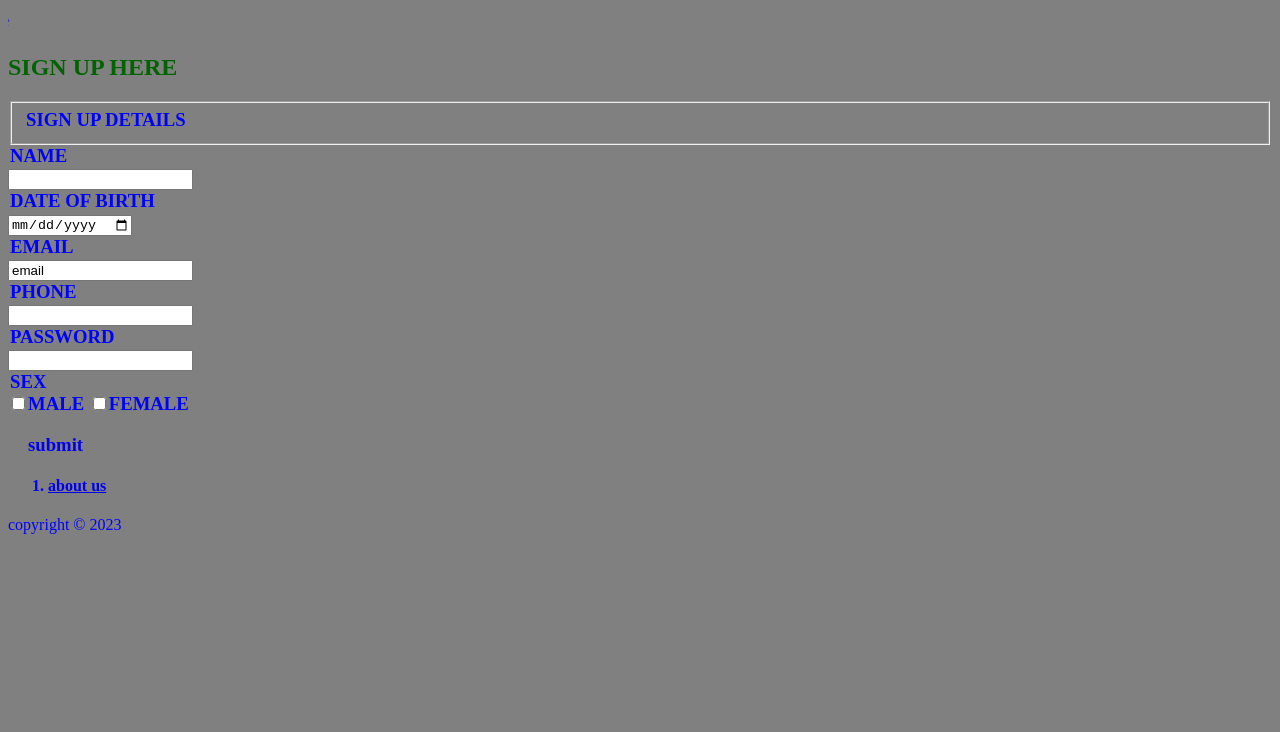
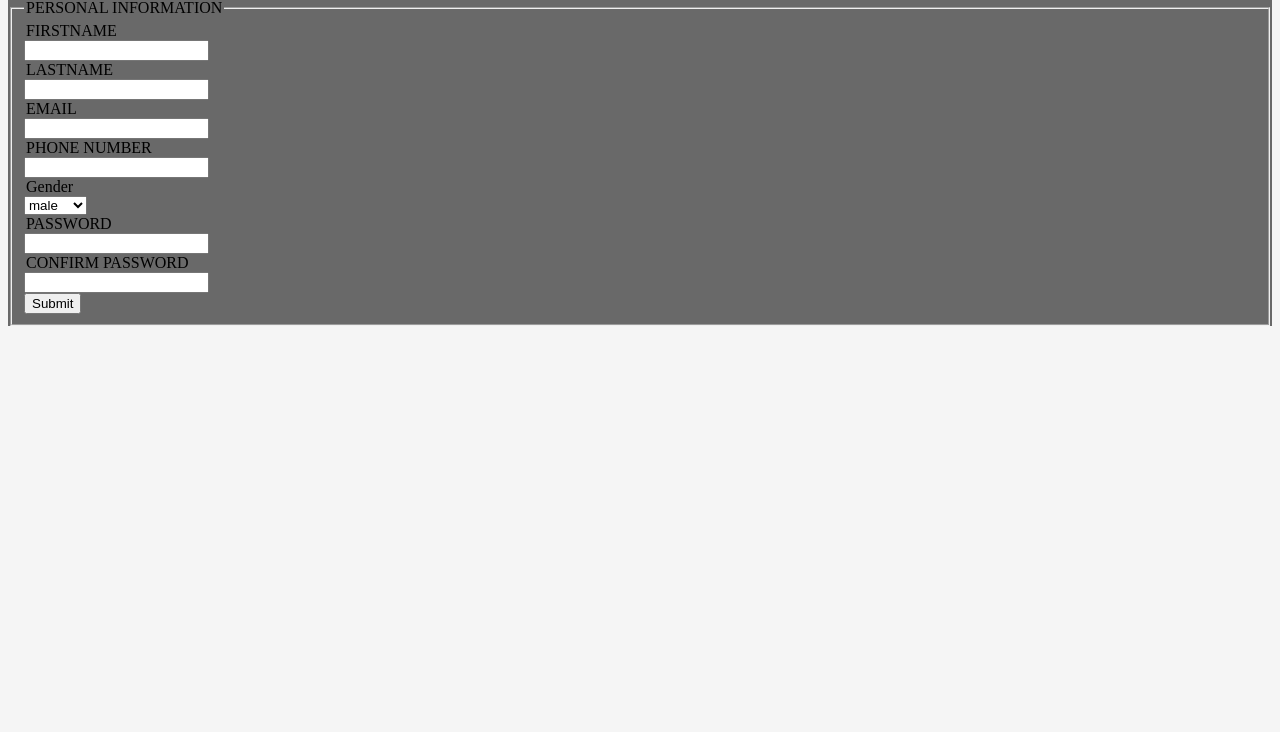
Before and after one commit to efekata/mychat, a plain HTML site: page index.html in a window 1280 px wide. Shown: the part 68-800 px from the top of the page. Drawn offline with Linux system fonts and the light colour scheme.

Commit message:
created index html file

```diff
--- a/index.html
+++ b/index.html
@@ -1,51 +1,51 @@
 <!DOCTYPE html>
 <html>
-<head >
-    <title>my first web page</title>
+    <head>
+        <title>mychat</title>
         <link rel="stylesheet" href="style.css">
     </head>
     <body>
-<h1>Welcome to mychat</h1>
-<marquee behavior="mychat" direction="right">welcome</marquee>
-<h2>SIGN UP HERE </h2>
-<h3>
-    <form>
-        <fieldset>SIGN UP DETAILS</fieldset>
-        <legend>NAME</legend>
-        <INPut></INPut>
-        <legend>DATE OF BIRTH</legend>
-        <INPut type="date"></INPut>
+        <div>
+        <h1></h1>
+        </div>
+        <section>
+        <form onsubmit="myfunction()">
+            <h2 class="MYCHAT">REGISTER</h2>
+        <fieldset>
+            <legend>PERSONAL INFORMATION</legend>
+            <label for="firstname"></label>
+            <legend>FIRSTNAME</legend>
+            <input type="text" name="firstname" id="FIRSTNAME" required>
+            <label for="firstname"></label>
+            <legend>LASTNAME</legend>
+            <input type="text" name="lastname" id="lastname" required>
+            <label for="email"></label>
             <legend>EMAIL</legend>
-        <INPut type="email" class="email" value="email"></INPut>
-        <legend>PHONE</legend>
-        <INPut type="tel" id="PHONE"></INPut>
+            <input type="email" required>
+            <label for="phone number"></label>
+            <legend>PHONE NUMBER</legend>
+            <input type="tel" name="tel" id="NUMBER" required>
+            <label for="gender"></label>
+            <legend>Gender</legend>
+            <select class="Gender">
+                <option value="Gender">male</option>
+                <option value="Gender">female</option>
+            </select>
+            <label for="password"></label>
             <legend>PASSWORD</legend>
-        <INPut type="text"></INPut>
-        <legend>SEX</legend>
-        <INPut type="checkbox">MALE</INPut>
-        <INPut type="checkbox">FEMALE</INPut>
-        <p>
-        <a href="successfull.html" target="_blank">submit
-            <script type="text/javascript">
-                alert("submit successfull");
+            <input type="text" name="password" id="password" required>
+            <label for="confirm password"></label>
+            <legend>CONFIRM PASSWORD</legend>
+            <input type="text" name="confirm password" id="confirm password" required>
+            <legend></legend>
+            <input type="submit" name="submit" id="submit">
+        </fieldset>
+        </form>
+        <script>
+            function myfunction(){
+                alert('the form was submitted')
+            }
         </script>
-        </a>
-
-    </p>
-
-
-
-    </form>
-</h3>
-<h4>
-    <ol>
-        <li>
-            <a href="about us">about us</a>
-        </li>
-    </ol>
-
-</h4>
+    </section>
     </body>
-<footer>copyright &copy; 2023</footer>
-
 </html>
--- a/style.css
+++ b/style.css
@@ -1,10 +1,20 @@
-body{color:blue;
-    background-color:grey
-;}
-h2{color: darkgreen;
+h1{
+    justify-content: right 0;
+    border-right: 20px;
+    color: blueviolet;
+    align-content: left;
+    background-color: brown;
+    float: right;
 }
-form a{
-    text-decoration: none;
-    background: grey;
-    padding: 10px 20px;
+form{
+    background-color:dimgrey;
+    height: 100%;
 }
+img{
+    height: 300px;
+    float: right;
+
+}
+body{
+    background-color:whitesmoke;
+}
```
Also changed, not shown: successfull.html (deleted, +0 -6 lines), img.JPG (added). Lines whose indentation alone changed are shown as unchanged.
